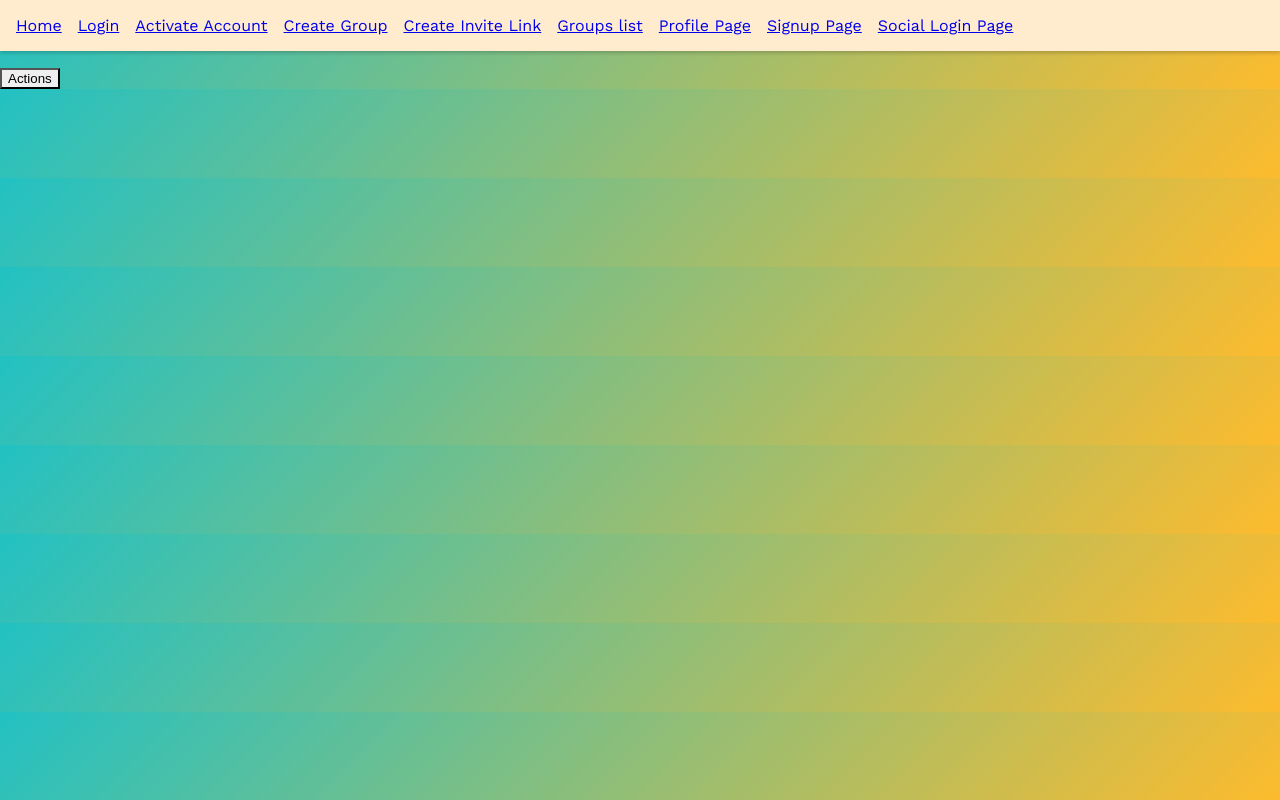
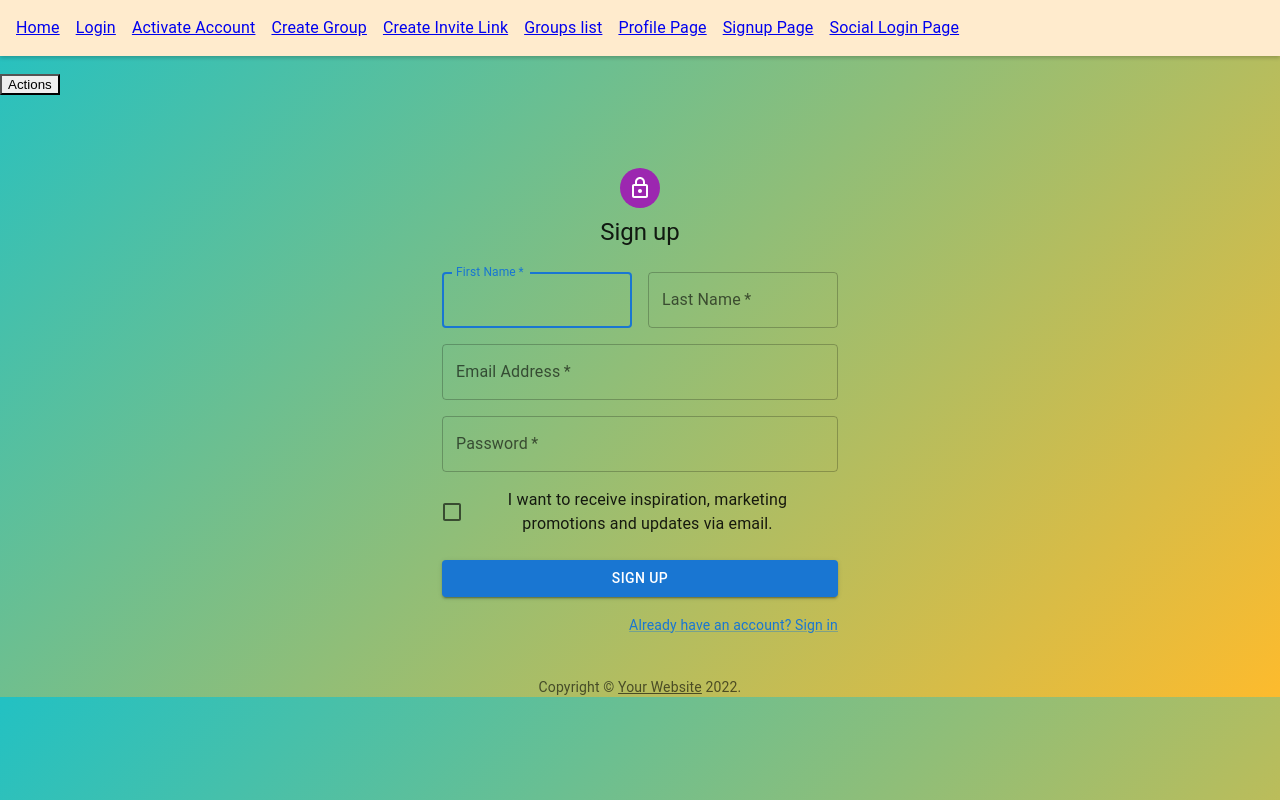
Before and after one commit to Dungoss/PTUDWNC-MidtermProject, a React (Create React App) app in the folder frontend/: page /signup in a window 1280 px wide. Built offline with nearby package versions, Linux system fonts and the light colour scheme.

Commit message:
fe: group-list, signup

```diff
--- a/frontend/package.json
+++ b/frontend/package.json
@@ -10,6 +10,8 @@
     "@fortawesome/free-regular-svg-icons": "^6.2.1",
     "@fortawesome/free-solid-svg-icons": "^6.2.1",
     "@fortawesome/react-fontawesome": "^0.2.0",
+    "@mui/icons-material": "^5.10.14",
+    "@mui/material": "^5.10.14",
     "@testing-library/jest-dom": "^5.16.5",
     "@testing-library/react": "^13.4.0",
     "@testing-library/user-event": "^13.5.0",
--- a/frontend/src/App.js
+++ b/frontend/src/App.js
@@ -13,6 +13,8 @@
 
 import HomePage from './views/HomePage';
 import Login from './views/Login';
+import SignUp from './views/Signup';
+import GroupListPage from './views/GroupListPage';
 
 configLocalStorage();
 
@@ -70,6 +72,8 @@
           <Routes>
             <Route path ="/" element={<HomePage />}/>
             <Route path="/login" element={<Login />}/>
+            <Route path="/signup" element={<SignUp />}/>
+            <Route path="/group-list" element={<GroupListPage />}/>
           </Routes>
         </div>
       </Router>
--- /dev/null
+++ b/frontend/src/views/GroupListPage/index.js
@@ -0,0 +1,137 @@
+import * as React from 'react';
+import AppBar from '@mui/material/AppBar';
+import Button from '@mui/material/Button';
+import CameraIcon from '@mui/icons-material/PhotoCamera';
+import Card from '@mui/material/Card';
+import CardActions from '@mui/material/CardActions';
+import CardContent from '@mui/material/CardContent';
+import CardMedia from '@mui/material/CardMedia';
+import CssBaseline from '@mui/material/CssBaseline';
+import Grid from '@mui/material/Grid';
+import Stack from '@mui/material/Stack';
+import Box from '@mui/material/Box';
+import Toolbar from '@mui/material/Toolbar';
+import Typography from '@mui/material/Typography';
+import Container from '@mui/material/Container';
+import Link from '@mui/material/Link';
+import { createTheme, ThemeProvider } from '@mui/material/styles';
+
+function Copyright() {
+  return (
+    <Typography variant="body2" color="text.secondary" align="center">
+      {'Copyright © '}
+      <Link color="inherit" href="https://mui.com/">
+        Your Website
+      </Link>{' '}
+      {new Date().getFullYear()}
+      {'.'}
+    </Typography>
+  );
+}
+
+const cards = [1, 2, 3, 4, 5, 6, 7, 8, 9];
+
+const theme = createTheme();
+
+export default function GroupListPage() {
+  return (
+    <ThemeProvider theme={theme}>
+      <CssBaseline />
+      <AppBar position="relative">
+        <Toolbar>
+          <CameraIcon sx={{ mr: 2 }} />
+          <Typography variant="h6" color="inherit" noWrap>
+            Album layout
+          </Typography>
+        </Toolbar>
+      </AppBar>
+      <main>
+        {/* Hero unit */}
+        <Box
+          sx={{
+            bgcolor: 'background.paper',
+            pt: 8,
+            pb: 6,
+          }}
+        >
+          <Container maxWidth="sm">
+            <Typography
+              component="h1"
+              variant="h2"
+              align="center"
+              color="text.primary"
+              gutterBottom
+            >
+              Album layout
+            </Typography>
+            <Typography variant="h5" align="center" color="text.secondary" paragraph>
+              Something short and leading about the collection below—its contents,
+              the creator, etc. Make it short and sweet, but not too short so folks
+              don&apos;t simply skip over it entirely.
+            </Typography>
+            <Stack
+              sx={{ pt: 4 }}
+              direction="row"
+              spacing={2}
+              justifyContent="center"
+            >
+              <Button variant="contained">Main call to action</Button>
+              <Button variant="outlined">Secondary action</Button>
+            </Stack>
+          </Container>
+        </Box>
+        <Container sx={{ py: 8 }} maxWidth="md">
+          {/* End hero unit */}
+          <Grid container spacing={4}>
+            {cards.map((card) => (
+              <Grid item key={card} xs={12} sm={6} md={4}>
+                <Card
+                  sx={{ height: '100%', display: 'flex', flexDirection: 'column' }}
+                >
+                  <CardMedia
+                    component="img"
+                    sx={{
+                      // 16:9
+                      pt: '56.25%',
+                    }}
+                    image="https://source.unsplash.com/random"
+                    alt="random"
+                  />
+                  <CardContent sx={{ flexGrow: 1 }}>
+                    <Typography gutterBottom variant="h5" component="h2">
+                      Heading
+                    </Typography>
+                    <Typography>
+                      This is a media card. You can use this section to describe the
+                      content.
+                    </Typography>
+                  </CardContent>
+                  <CardActions>
+                    <Button size="small">View</Button>
+                    <Button size="small">Edit</Button>
+                  </CardActions>
+                </Card>
+              </Grid>
+            ))}
+          </Grid>
+        </Container>
+      </main>
+      {/* Footer */}
+      <Box sx={{ bgcolor: 'background.paper', p: 6 }} component="footer">
+        <Typography variant="h6" align="center" gutterBottom>
+          Footer
+        </Typography>
+        <Typography
+          variant="subtitle1"
+          align="center"
+          color="text.secondary"
+          component="p"
+        >
+          Something here to give the footer a purpose!
+        </Typography>
+        <Copyright />
+      </Box>
+      {/* End footer */}
+    </ThemeProvider>
+  );
+}
--- /dev/null
+++ b/frontend/src/views/Signup/index.js
@@ -0,0 +1,135 @@
+import * as React from 'react';
+import Avatar from '@mui/material/Avatar';
+import Button from '@mui/material/Button';
+import CssBaseline from '@mui/material/CssBaseline';
+import TextField from '@mui/material/TextField';
+import FormControlLabel from '@mui/material/FormControlLabel';
+import Checkbox from '@mui/material/Checkbox';
+import Link from '@mui/material/Link';
+import Grid from '@mui/material/Grid';
+import Box from '@mui/material/Box';
+import LockOutlinedIcon from '@mui/icons-material/LockOutlined';
+import Typography from '@mui/material/Typography';
+import Container from '@mui/material/Container';
+import { createTheme, ThemeProvider } from '@mui/material/styles';
+
+
+function Copyright(props) {
+  return (
+    <Typography variant="body2" color="text.secondary" align="center" {...props}>
+      {'Copyright © '}
+      <Link color="inherit" href="https://mui.com/">
+        Your Website
+      </Link>{' '}
+      {new Date().getFullYear()}
+      {'.'}
+    </Typography>
+  );
+}
+
+const theme = createTheme();
+
+export default function SignUp() {
+  const handleSubmit = (event) => {
+    event.preventDefault();
+    const data = new FormData(event.currentTarget);
+    console.log({
+      email: data.get('email'),
+      password: data.get('password'),
+    });
+  };
+
+  return (
+    <div background-color='white'>
+    <ThemeProvider theme={theme}>
+      <Container component="main" maxWidth="xs">
+        <CssBaseline />
+        <Box
+          sx={{
+            marginTop: 8,
+            display: 'flex',
+            flexDirection: 'column',
+            alignItems: 'center',
+          }}
+        >
+          <Avatar sx={{ m: 1, bgcolor: 'secondary.main' }}>
+            <LockOutlinedIcon />
+          </Avatar>
+          <Typography component="h1" variant="h5">
+            Sign up
+          </Typography>
+          <Box component="form" noValidate onSubmit={handleSubmit} sx={{ mt: 3 }}>
+            <Grid container spacing={2}>
+              <Grid item xs={12} sm={6}>
+                <TextField
+                  autoComplete="given-name"
+                  name="firstName"
+                  required
+                  fullWidth
+                  id="firstName"
+                  label="First Name"
+                  autoFocus
+                />
+              </Grid>
+              <Grid item xs={12} sm={6}>
+                <TextField
+                  required
+                  fullWidth
+                  id="lastName"
+                  label="Last Name"
+                  name="lastName"
+                  autoComplete="family-name"
+                />
+              </Grid>
+              <Grid item xs={12}>
+                <TextField
+                  required
+                  fullWidth
+                  id="email"
+                  label="Email Address"
+                  name="email"
+                  autoComplete="email"
+                />
+              </Grid>
+              <Grid item xs={12}>
+                <TextField
+                  required
+                  fullWidth
+                  name="password"
+                  label="Password"
+                  type="password"
+                  id="password"
+                  autoComplete="new-password"
+                />
+              </Grid>
+              <Grid item xs={12}>
+                <FormControlLabel
+                  control={<Checkbox value="allowExtraEmails" color="primary" />}
+                  label="I want to receive inspiration, marketing promotions and updates via email."
+                />
+              </Grid>
+            </Grid>
+            <Button
+              type="submit"
+              fullWidth
+              variant="contained"
+              sx={{ mt: 3, mb: 2 }}
+            >
+              Sign Up
+            </Button>
+            <Grid container justifyContent="flex-end">
+              <Grid item>
+                <Link href="#" variant="body2">
+                  Already have an account? Sign in
+
+                </Link>
+              </Grid>
+            </Grid>
+          </Box>
+        </Box>
+        <Copyright sx={{ mt: 5 }} />
+      </Container>
+    </ThemeProvider>
+    </div>
+  );
+}
```
Also changed, not shown: 1 other file (tests, documents, lock files or other folders).
